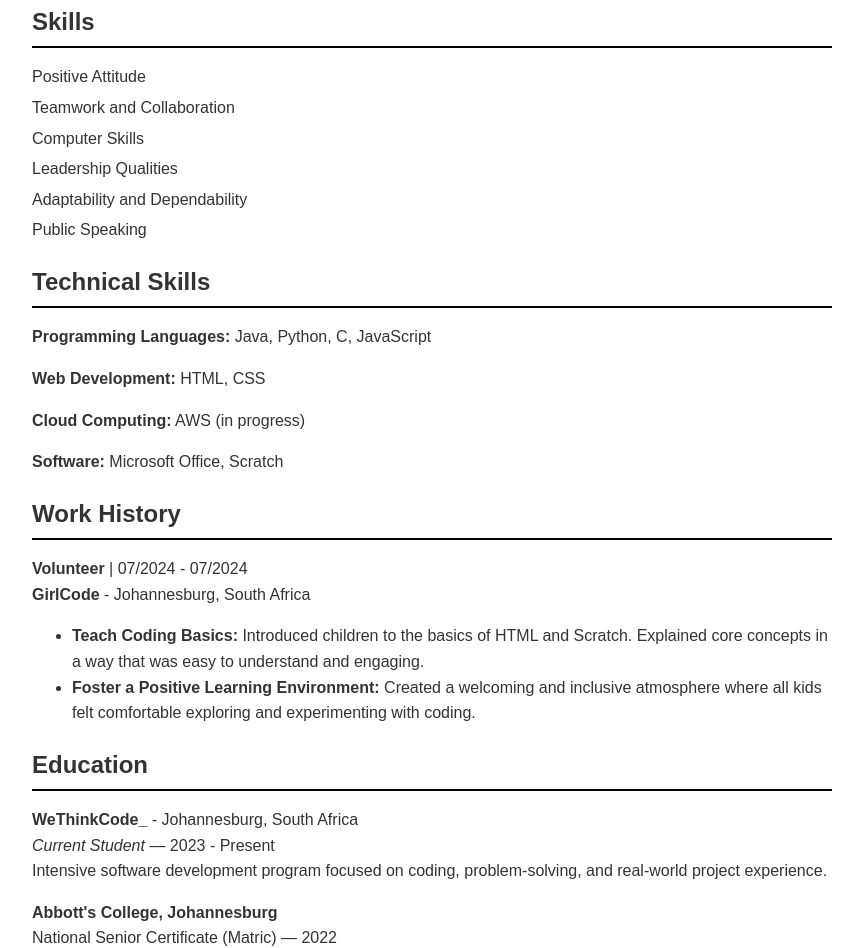
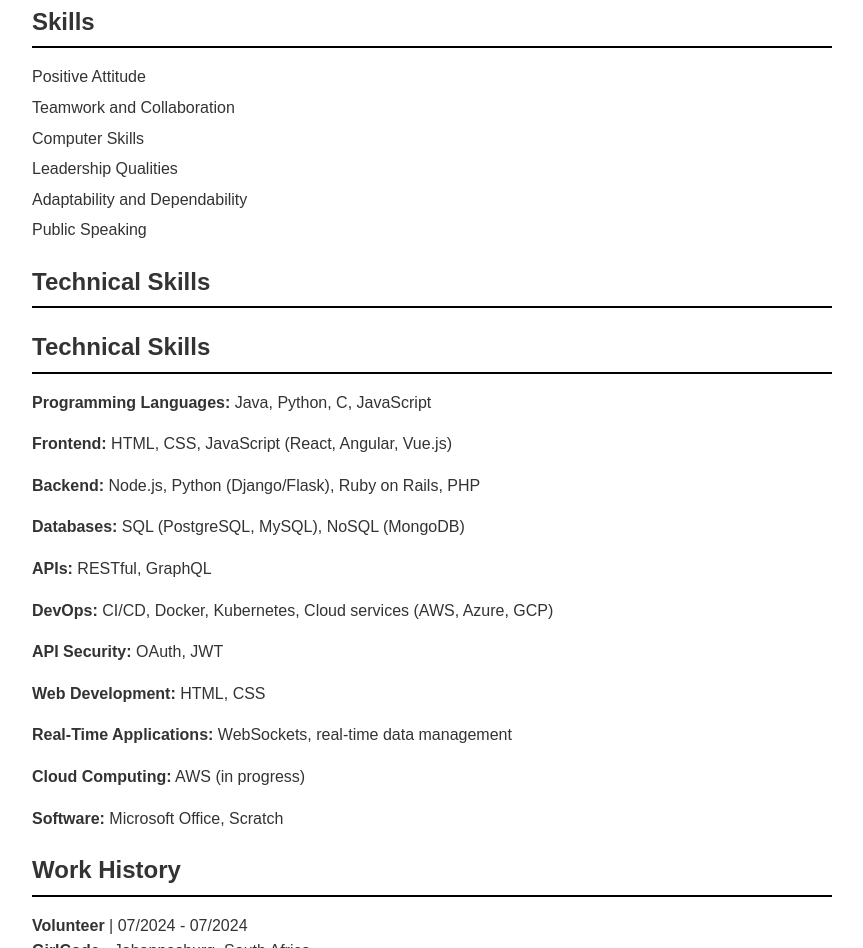
Before and after one commit to NqobileMthombeni/resume, a plain HTML site: page resume/index.html in a window 1280 px wide. Shown: the part 362-1310 px from the top of the page, without its empty margins (208-1071 px from the left). Drawn offline with Linux system fonts and the light colour scheme.

Commit message:
Update index.html

```diff
--- a/resume/index.html
+++ b/resume/index.html
@@ -72,10 +72,19 @@
 
         <div class="section">
             <h2>Technical Skills</h2>
+            <h2>Technical Skills</h2>
             <p><strong>Programming Languages:</strong> Java, Python, C, JavaScript</p>
+            <p><strong>Frontend:</strong> HTML, CSS, JavaScript (React, Angular, Vue.js)</p>
+            <p><strong>Backend:</strong> Node.js, Python (Django/Flask), Ruby on Rails, PHP</p>
+            <p><strong>Databases:</strong> SQL (PostgreSQL, MySQL), NoSQL (MongoDB)</p>
+            <p><strong>APIs:</strong> RESTful, GraphQL</p>
+            <p><strong>DevOps:</strong> CI/CD, Docker, Kubernetes, Cloud services (AWS, Azure, GCP)</p>
+            <p><strong>API Security:</strong> OAuth, JWT</p>
             <p><strong>Web Development:</strong> HTML, CSS</p>
+            <p><strong>Real-Time Applications:</strong> WebSockets, real-time data management</p>
             <p><strong>Cloud Computing:</strong> AWS (in progress)</p>
             <p><strong>Software:</strong> Microsoft Office, Scratch</p>
+
         </div>
 
         <div class="section">
```
